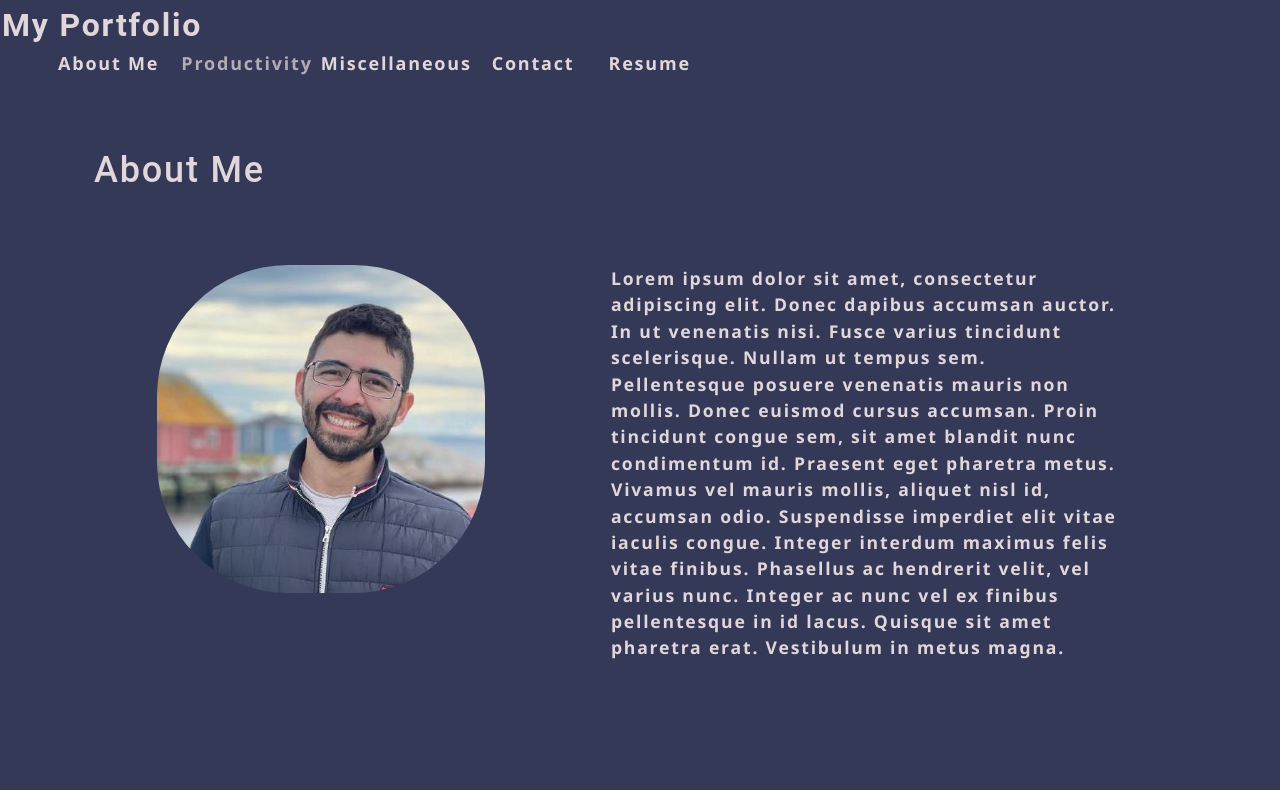
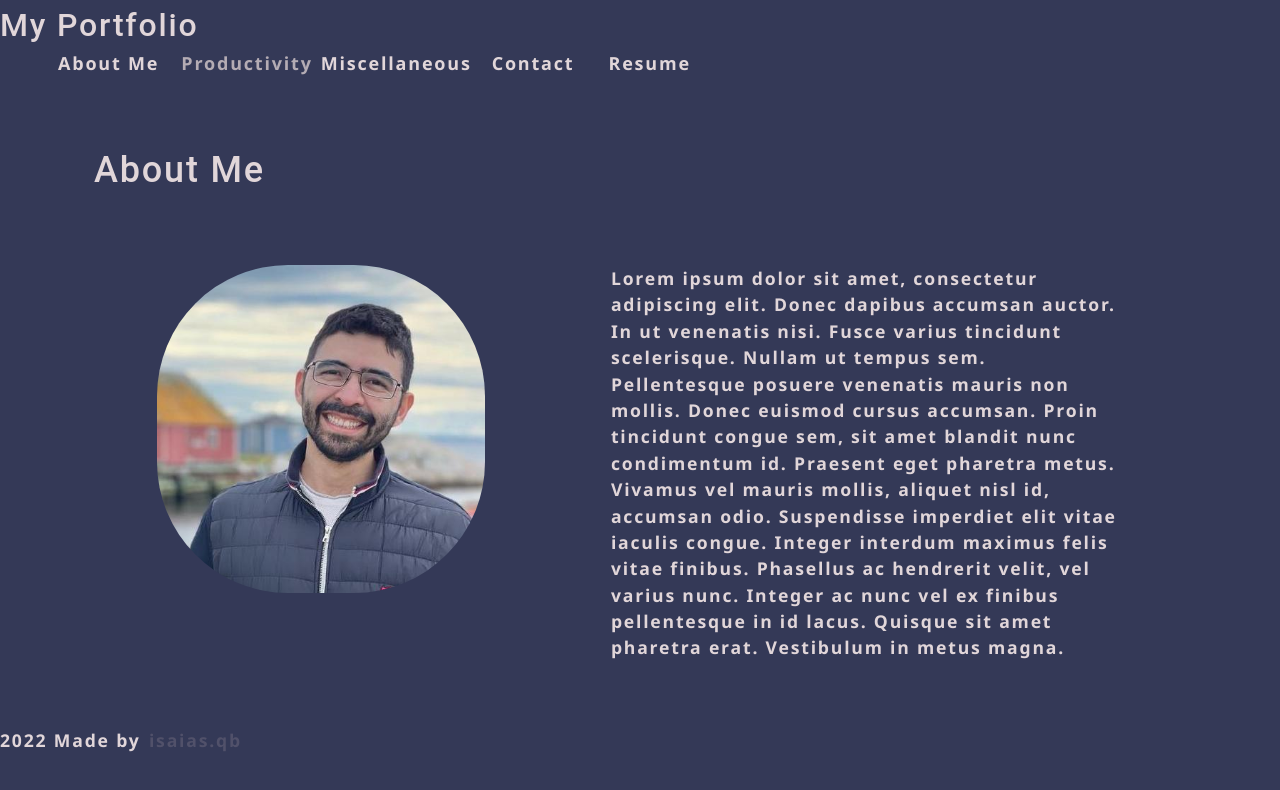
Before and after one commit to isaiasqb/portfolio-demo, a React (Create React App) app: page / in a window 1280 px wide. Shown: the top 790 px of the page. Built offline with nearby package versions, Linux system fonts and the light colour scheme.

Commit message:
changes to footer and readmefile

```diff
--- a/src/App.js
+++ b/src/App.js
@@ -8,6 +8,7 @@ import About from './components/About';
 import Nav from './components/Nav';
 import Portfolio from './components/Portfolio';
 import ContactForm from './components/Contact';
+import Footer from './components/Footer';
 
 
 
@@ -58,20 +59,8 @@ function App() {
         <ContactForm></ContactForm>
       )}
 
-
-
-{/*
-        {contactSelected ? (
-          <>
-          <About></About>
-          </>
-        ) : (
-          <ContactForm></ContactForm>
-        )}
-
- */}
-
       </main>
+      <Footer></Footer>
     </div>
   );
 }
--- /dev/null
+++ b/src/components/Footer/index.js
@@ -0,0 +1,14 @@
+import React from 'react';
+
+
+function Footer() {
+  return (
+
+      <p className='w40'>
+        2022 Made by <a href="https://github.com/isaiasqb" target="blank">isaias.qb</a>
+       </p>
+
+  )
+}
+
+export default Footer
--- a/src/components/Nav/index.js
+++ b/src/components/Nav/index.js
@@ -22,9 +22,7 @@ function Nav(props) {
   return (
 <header>
   <h2>
-    <a href="/">
       My Portfolio
-    </a>
   </h2>
 
   <nav>
--- a/src/components/Portfolio/index.js
+++ b/src/components/Portfolio/index.js
@@ -1,5 +1,5 @@
 import React from 'react';
-import ExampleList from '../ExampleList';
+import Project from '../Project';
 import { capitalizeFirstLetter } from '../../utils/helpers';
 
 function Portfolio(props) {
@@ -8,7 +8,7 @@ function Portfolio(props) {
     <section>
       <h1 data-testid='portfolio-title'>{capitalizeFirstLetter(currentCategory.name)}</h1>
       <p className='my-p-list'>{currentCategory.description}</p>
-      <ExampleList category={currentCategory.name} />
+      <Project category={currentCategory.name} />
     </section>
   );
 }
--- a/src/components/ExampleList/index.js
+++ b/src/components/Project/index.js
@@ -1,6 +1,6 @@
 import React, { useState } from 'react'
 
-function ExampleList({ category }) {
+function Project({ category }) {
 
   const [exampleImages] = useState([
     {
@@ -88,4 +88,4 @@ function ExampleList({ category }) {
   )
 }
 
-export default ExampleList;
+export default Project;
```
Also changed, not shown: src/assets/cover/mockup.png (added), 1 other file (tests, documents, lock files or other folders).
